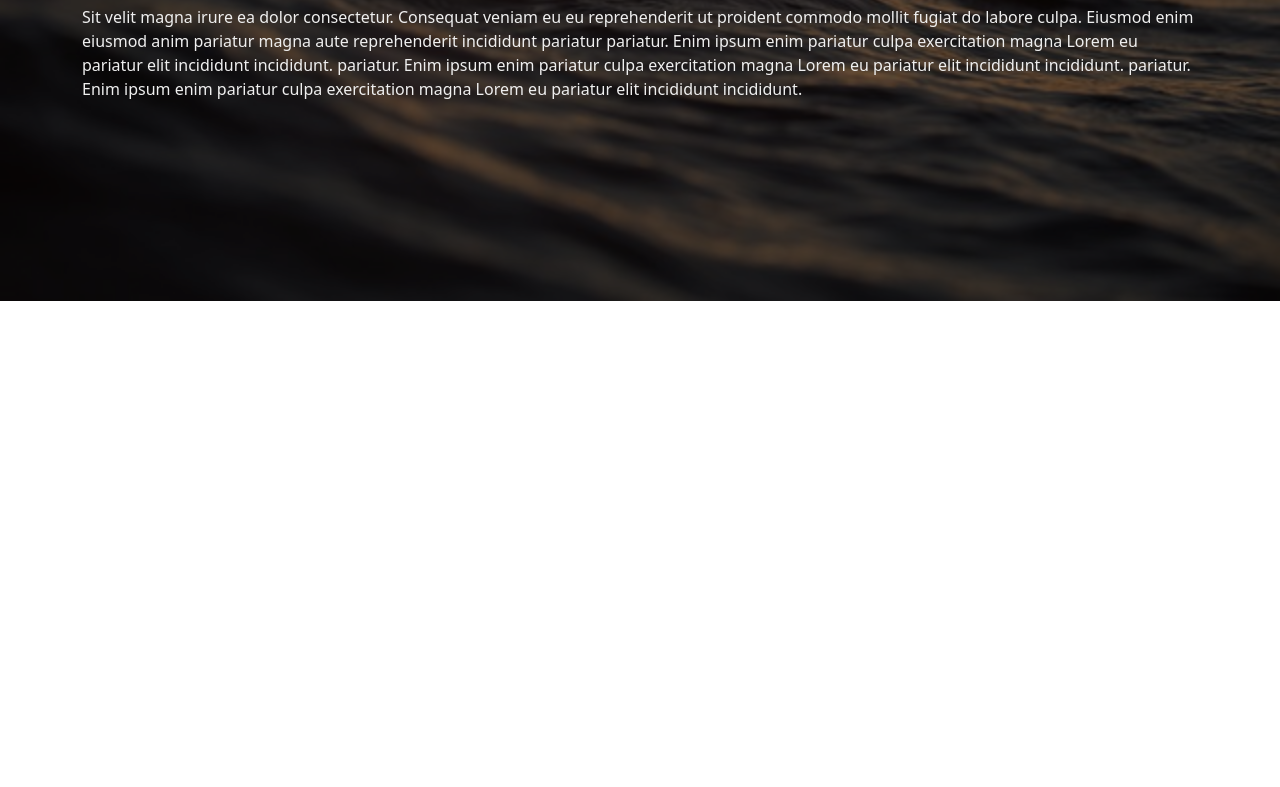
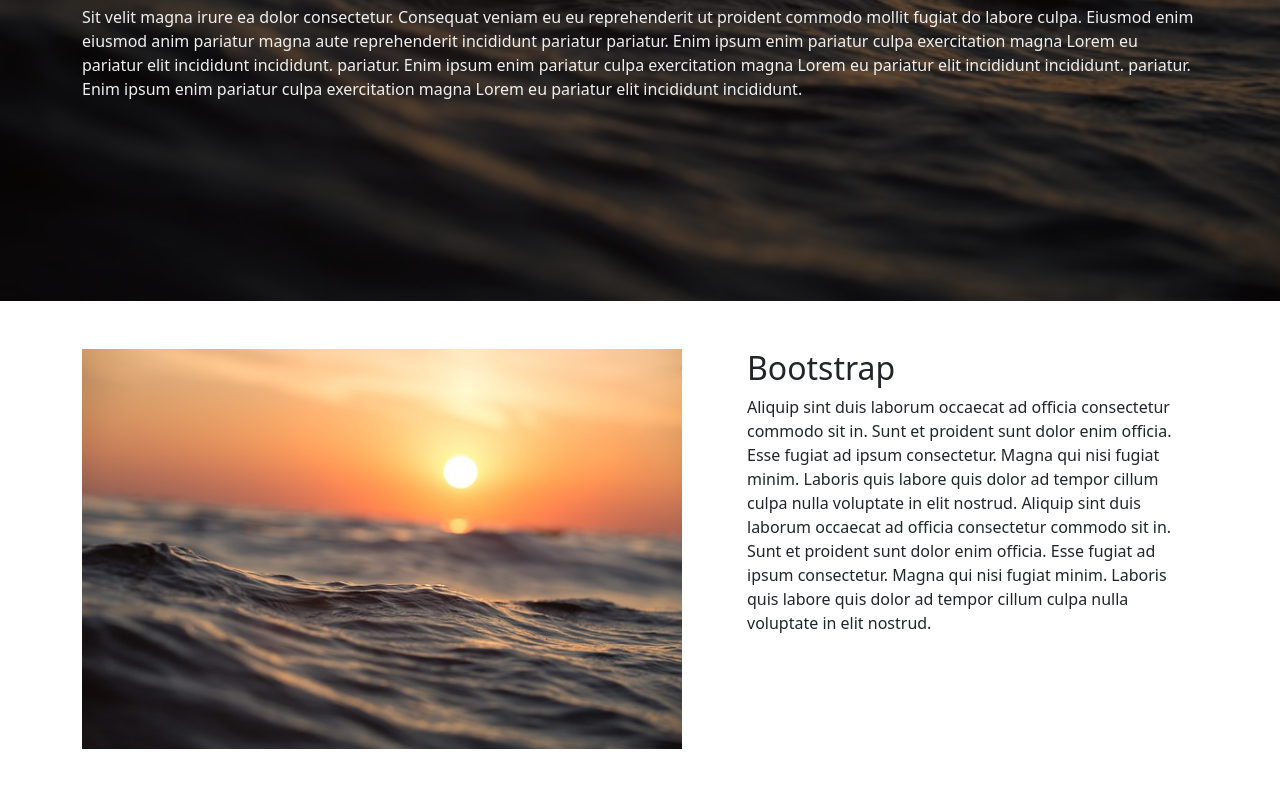
Before and after one commit to kittensgit/bootstrap, a React (Create React App) app: page / in a window 1280 px wide. Shown: the part 1202-1989 px from the top of the page. Before the commit the page ends 1503 px from the top, so only its background shows below. Built offline with nearby package versions, Linux system fonts and the light colour scheme.

Commit message:
new block of site

```diff
--- a/src/components/Home.jsx
+++ b/src/components/Home.jsx
@@ -52,6 +52,29 @@ const Home = () => {
                 </Row>
             </Container>
             <Jumbotron />
+            <Container className="mt-5 mb-5">
+                <Row>
+                    <Col md={7}>
+                        <img src={ocean} height="400px" alt="col" />
+                    </Col>
+                    <Col md={5}>
+                        <h2>Bootstrap</h2>
+                        <p>
+                            Aliquip sint duis laborum occaecat ad officia
+                            consectetur commodo sit in. Sunt et proident sunt
+                            dolor enim officia. Esse fugiat ad ipsum
+                            consectetur. Magna qui nisi fugiat minim. Laboris
+                            quis labore quis dolor ad tempor cillum culpa nulla
+                            voluptate in elit nostrud. Aliquip sint duis laborum
+                            occaecat ad officia consectetur commodo sit in. Sunt
+                            et proident sunt dolor enim officia. Esse fugiat ad
+                            ipsum consectetur. Magna qui nisi fugiat minim.
+                            Laboris quis labore quis dolor ad tempor cillum
+                            culpa nulla voluptate in elit nostrud.
+                        </p>
+                    </Col>
+                </Row>
+            </Container>
         </>
     );
 };
```
